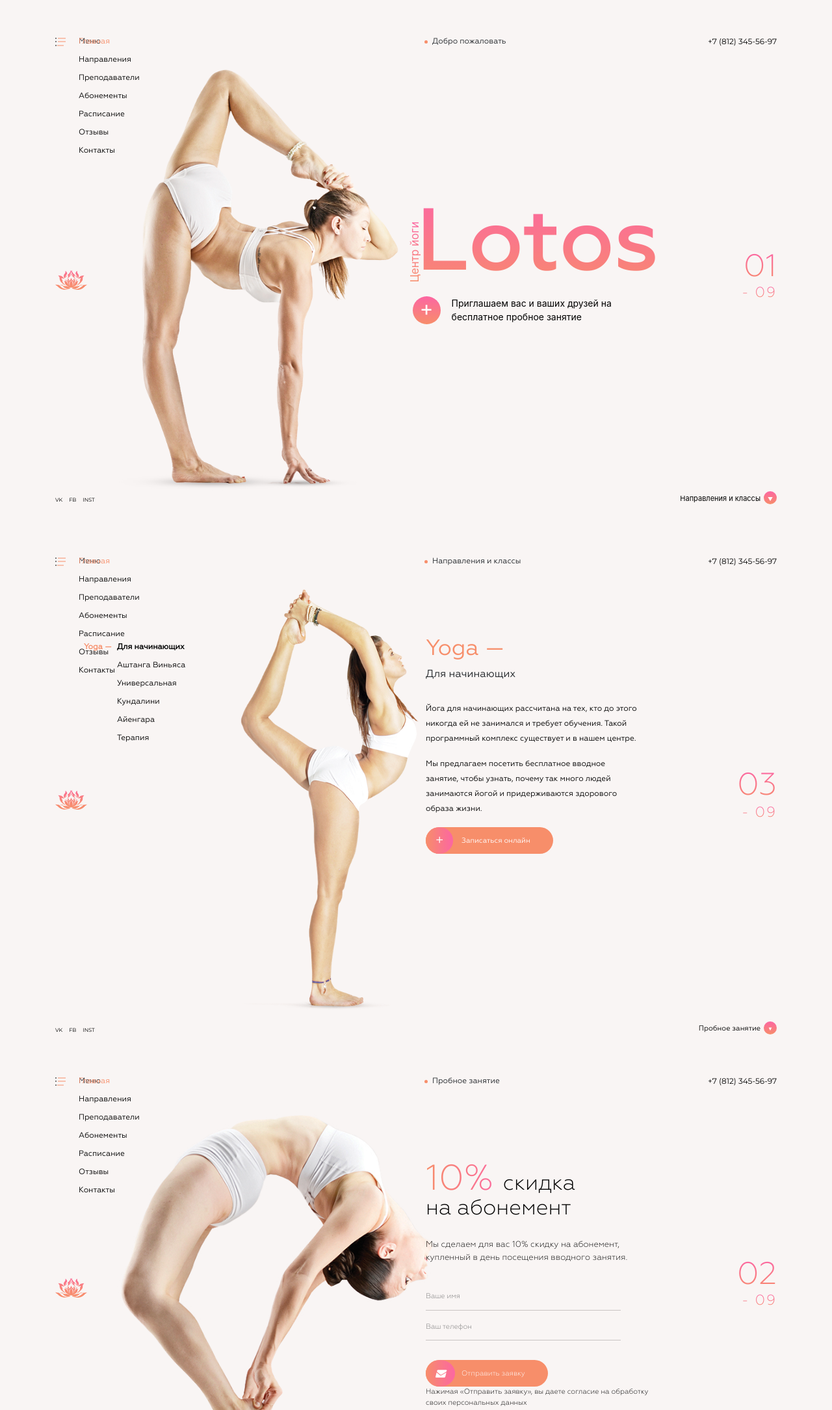
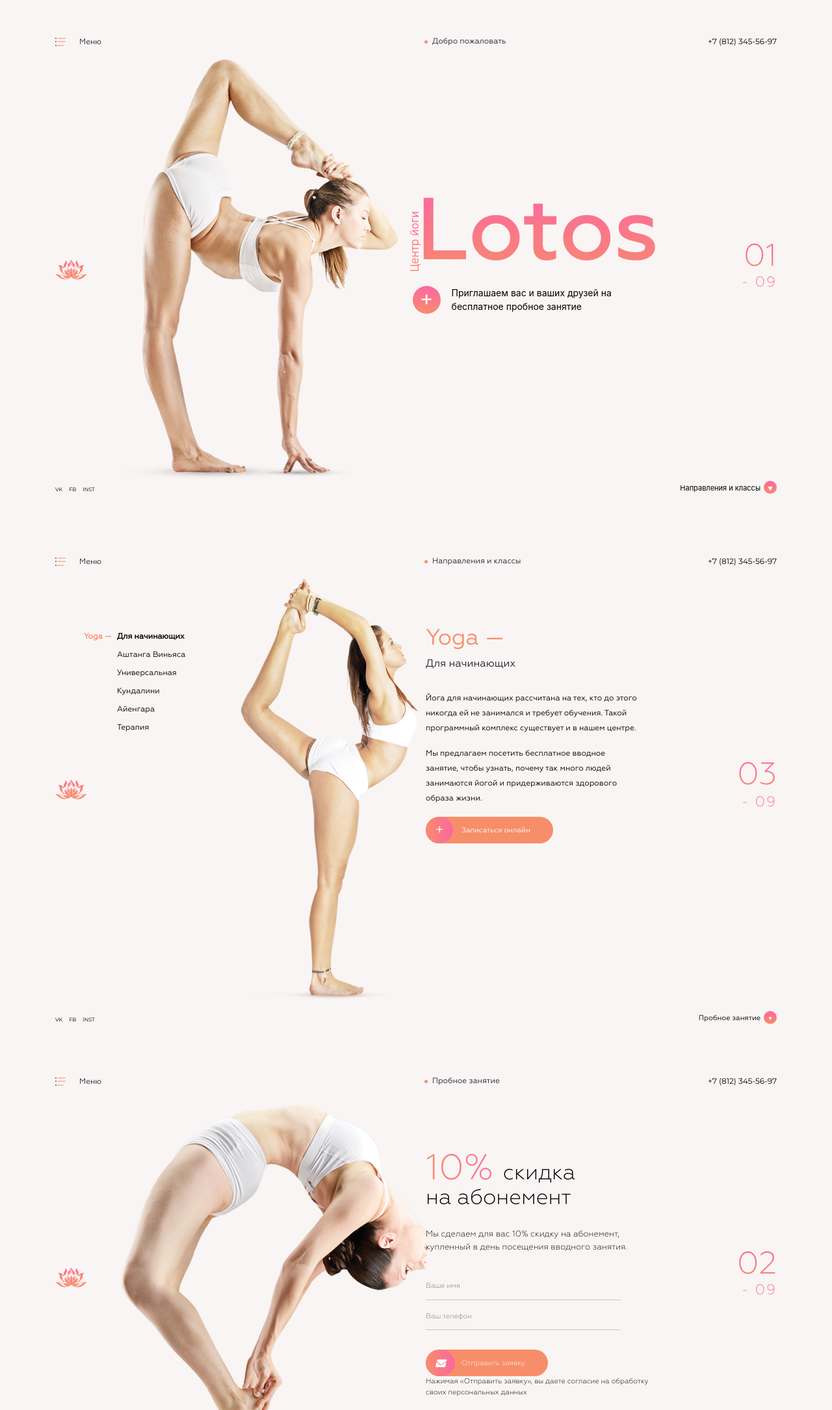
Before and after one commit to margaritakovalchuk/lotus, a website: page index.html in a window 1280 px wide. Shown: the top 2170 px of the page at 65% size. Drawn offline with nearby package versions, Linux system fonts and the light colour scheme.

Commit message:
Add collapse menu

```diff
--- a/css/stylesheet.css
+++ b/css/stylesheet.css
@@ -50,7 +50,7 @@ ul {
     margin-bottom: 21px;
 }
 
-.nav,
+.nav__item,
 .screen__title,
 .screen__phone {
     font-size: 12px;
@@ -87,11 +87,16 @@ ul {
     position: absolute;
     top: 0;
     left: 15px;
+    padding: 0;
 }
 
 .nav__burger {
     position: absolute;
     left: 15px;
+}
+
+.nav__menu {
+    padding: 0;
 }
 
 .nav__item,
--- a/index.html
+++ b/index.html
@@ -36,9 +36,11 @@
                             <line x1="3" y1="12" x2="13" y2="12" stroke="#f78e6a" fill="transparent"
                                   stroke-width="1"/>
                         </svg>
-                            <button class="nav nav__menu">Меню</button>
-                            <nav class="nav nav_position-absolute">
-                                <ul class="nav__list">
+                        <nav class="navbar nav_position-absolute">
+                            <button class="navbar-toggler nav__menu nav__item" data-toggle="collapse"
+                                    data-target="#navbarCollapse">Меню</button>
+                            <div class="collapse navbar-collapse" id="navbarCollapse">
+                                <ul class="navbar-nav">
                                     <li class="nav__item">
                                         <a class="nav__link nav__link_active" href="#">Главная</a>
                                     </li>
@@ -61,6 +63,7 @@
                                         <a class="nav__link" href="#">Контакты</a>
                                     </li>
                                 </ul>
+                            </div>
                         </nav>
                     </div>
                     <div class="col-lg-3 offset-5">
@@ -150,9 +153,11 @@
                             <line x1="3" y1="12" x2="13" y2="12" stroke="#f78e6a" fill="transparent"
                                   stroke-width="1"/>
                         </svg>
-                            <button class="nav nav__menu">Меню</button>
-                            <nav class="nav nav_position-absolute">
-                                <ul class="nav__list">
+                        <nav class="navbar nav_position-absolute">
+                            <button class="navbar-toggler nav__menu nav__item" data-toggle="collapse"
+                                    data-target="#navbarCollapse1">Меню</button>
+                            <div class="collapse navbar-collapse" id="navbarCollapse1">
+                                <ul class="navbar-nav">
                                     <li class="nav__item">
                                         <a class="nav__link nav__link_active" href="#">Главная</a>
                                     </li>
@@ -175,6 +180,7 @@
                                         <a class="nav__link" href="#">Контакты</a>
                                     </li>
                                 </ul>
+                            </div>
                         </nav>
                     </div>
                     <div class="col-lg-3 offset-5">
@@ -283,9 +289,11 @@
                             <line x1="3" y1="12" x2="13" y2="12" stroke="#f78e6a" fill="transparent"
                                   stroke-width="1"/>
                         </svg>
-                            <button class="nav nav__menu">Меню</button>
-                            <nav class="nav nav_position-absolute">
-                                <ul class="nav__list">
+                        <nav class="navbar nav_position-absolute">
+                            <button class="navbar-toggler nav__menu nav__item" data-toggle="collapse"
+                                    data-target="#navbarCollapse3">Меню</button>
+                            <div class="collapse navbar-collapse" id="navbarCollapse3">
+                                <ul class="navbar-nav">
                                     <li class="nav__item">
                                         <a class="nav__link nav__link_active" href="#">Главная</a>
                                     </li>
@@ -308,6 +316,7 @@
                                         <a class="nav__link" href="#">Контакты</a>
                                     </li>
                                 </ul>
+                            </div>
                         </nav>
                     </div>
                     <div class="col-lg-3 offset-5">
@@ -382,5 +391,17 @@
         </div>
     </div>
 </section>
+
+<!-- Optional JavaScript -->
+<!-- jQuery first, then Popper.js, then Bootstrap JS -->
+<script src="https://code.jquery.com/jquery-3.2.1.slim.min.js"
+        integrity="sha384-KJ3o2DKtIkvYIK3UENzmM7KCkRr/rE9/Qpg6aAZGJwFDMVNA/GpGFF93hXpG5KkN"
+        crossorigin="anonymous"></script>
+<script src="https://cdnjs.cloudflare.com/ajax/libs/popper.js/1.12.9/umd/popper.min.js"
+        integrity="sha384-ApNbgh9B+Y1QKtv3Rn7W3mgPxhU9K/ScQsAP7hUibX39j7fakFPskvXusvfa0b4Q"
+        crossorigin="anonymous"></script>
+<script src="https://maxcdn.bootstrapcdn.com/bootstrap/4.0.0/js/bootstrap.min.js"
+        integrity="sha384-JZR6Spejh4U02d8jOt6vLEHfe/JQGiRRSQQxSfFWpi1MquVdAyjUar5+76PVCmYl"
+        crossorigin="anonymous"></script>
 </body>
 </html>
```
Lines whose indentation alone changed are shown as unchanged.
